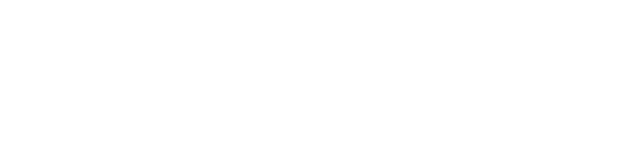
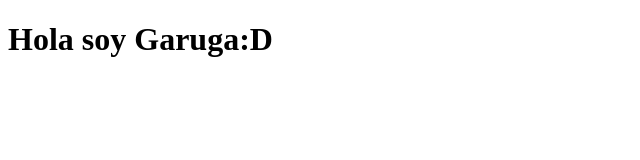
Before and after one commit to Iangaruga/garu.ga, a plain HTML site: page index.html in a window 1280 px wide. Shown: the whole page, without its empty margins (0-640 px from the left). Drawn offline with Linux system fonts and the light colour scheme.

Commit message:
Add files via upload

```diff
--- a/index.html
+++ b/index.html
@@ -4,6 +4,6 @@
 	<title>GARUGA</title>
 </head>
 <body background="">
-	<h1 align="center"><font face="Comic Sans MS" color="white"><b>Hola soy Garuga:D</b></font></h1>
+	<h1>Hola soy Garuga:D</h1>
 </body>
 </html>
```
